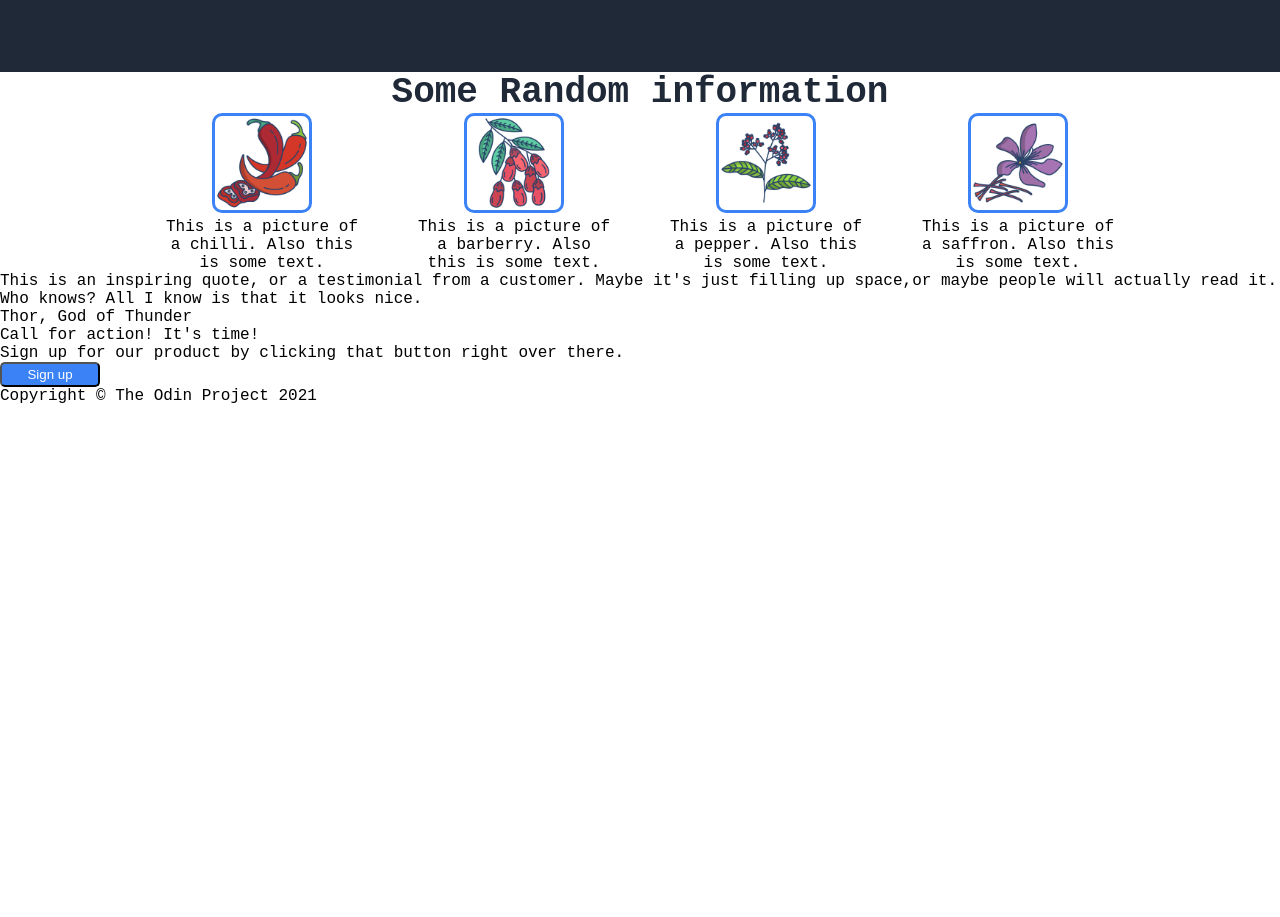
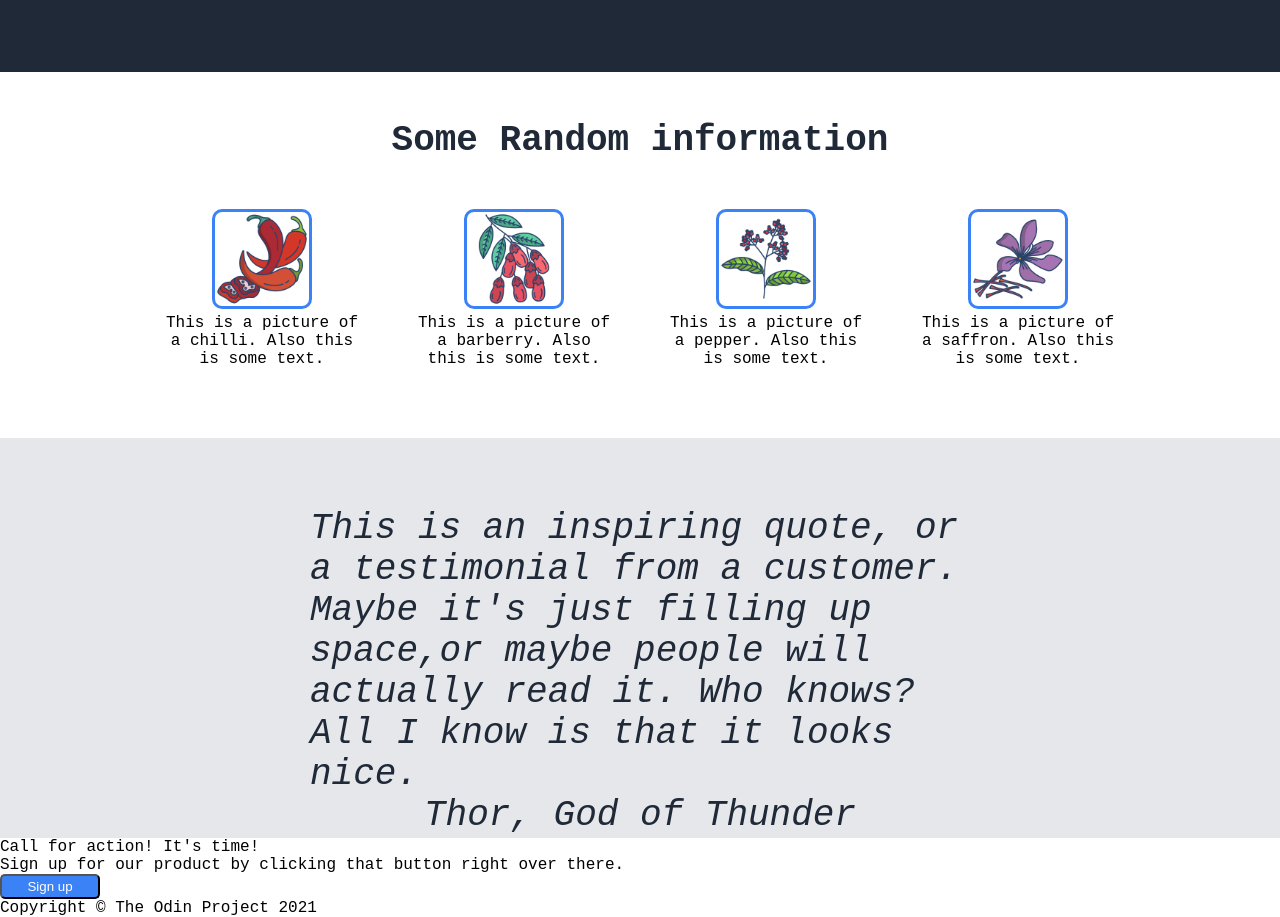
Before and after one commit to Erick559/landing-page, a plain HTML site: page index.html in a window 1280 px wide. Shown: the part 400-1317 px from the top of the page. Before the commit the page ends 805 px from the top, so only its background shows below. Drawn offline with Linux system fonts and the light colour scheme.

Commit message:
Add style to the quote section
Add font style, font size and justification to the quote section.

```diff
--- a/css/style.css
+++ b/css/style.css
@@ -95,6 +95,7 @@
     font-size: 36px;
     font-weight: 900;
     color: #1F2937;
+    margin: 48px 0;
 }
 
 .upper-middle {
@@ -106,4 +107,29 @@
 
 .info {
     width: 200px;
+    margin-bottom: 70px;
 }
+
+.quote-section {
+    background-color: #E5E7EB;
+    font-size: 36px;
+    font-style: italic;
+    color: #1F2937;
+    display: flex;
+    flex-direction: column;
+    align-items: center;
+}
+
+.container {
+    display: flex;
+    flex-direction: column;
+    align-items: center;
+    width: 800px;
+    height: 400px;
+    padding: 70px;
+}
+
+.quote.ref {
+    display: flex;
+    align-items: flex-end;
+}
--- a/index.html
+++ b/index.html
@@ -61,12 +61,14 @@
     </div>
 
     <div class='quote-section'>
+      <div class='container'>
         <div class='quote-text'>
             This is an inspiring quote, or a testimonial from a customer. Maybe it's just filling up space,or maybe people will actually read it. Who knows? All I know is that it looks nice.
         </div>
         <div class='quote-ref'>
             Thor, God of Thunder
         </div>
+      </div>
     </div>
 
     <div class='sign-up'>
```
